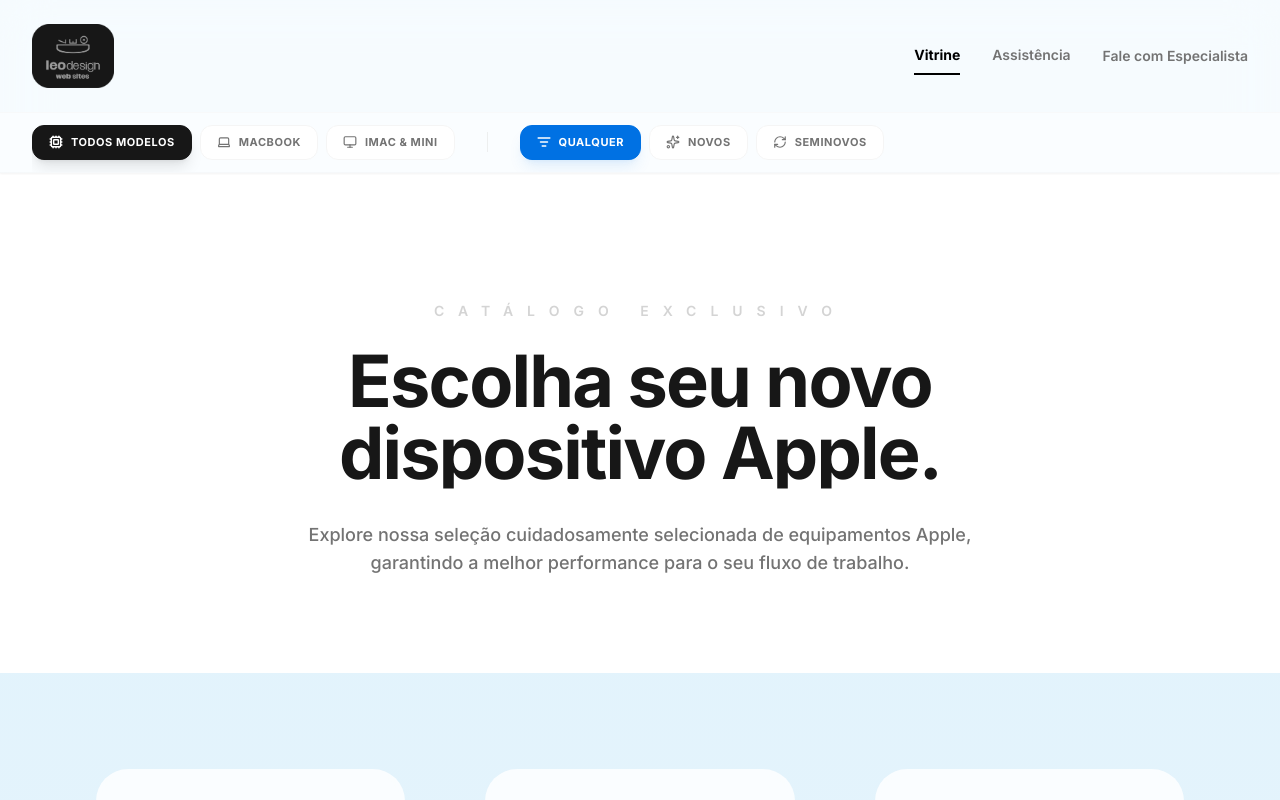
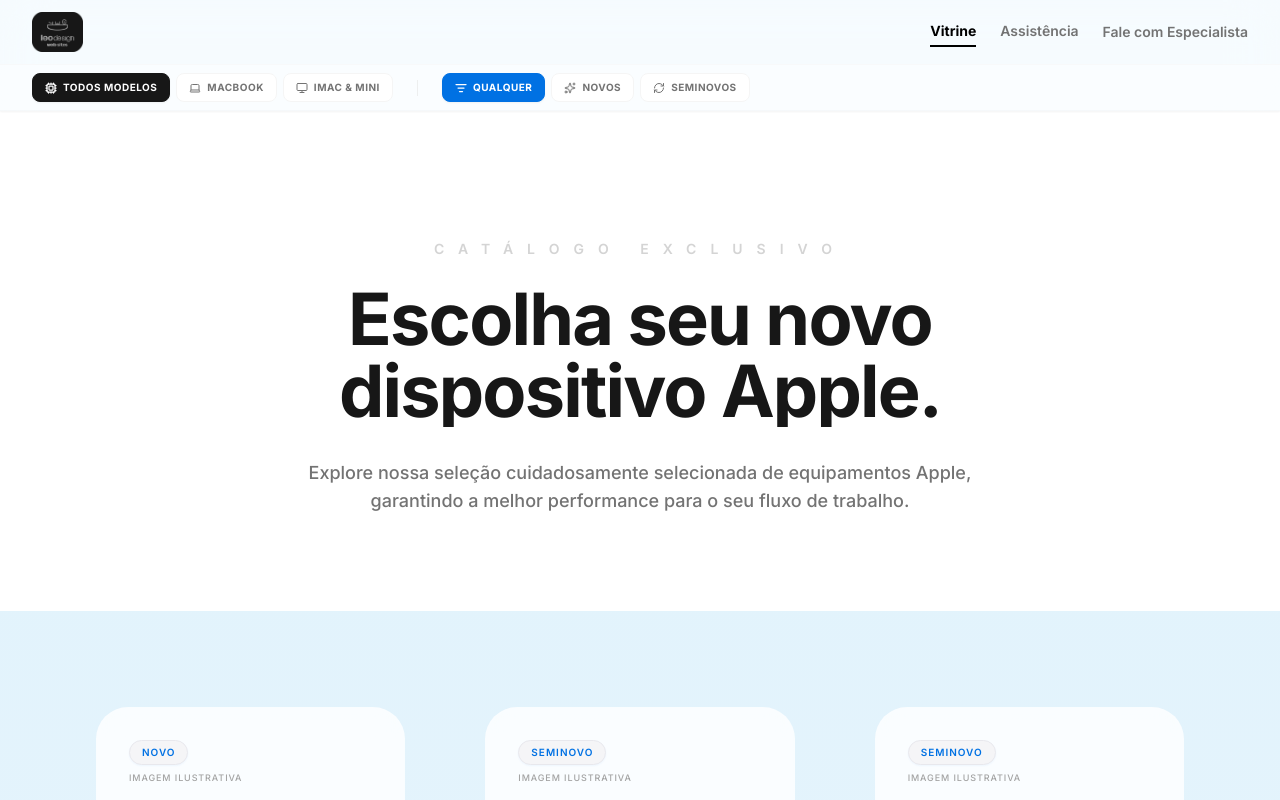
Before and after one commit to LeoMoreiraDesign/sos-assets, a React (Vite) app in the folder pdp-app/: page / in a window 1280 px wide. Shown: the top 800 px of the page. Built offline with nearby package versions, Linux system fonts and the light colour scheme.

Commit message:
style: ultra compact double-tier header to save screen space

```diff
--- a/pdp-app/src/App.jsx
+++ b/pdp-app/src/App.jsx
@@ -54,7 +54,7 @@ function App() {
     <div ref={containerRef} className="min-h-screen font-sans text-apple-gray antialiased bg-gradient-to-b from-[#dff2fc] via-[#f1f8fc] to-white">
       {/* Dynamic Navigation Header */}
       <header className="flex flex-col bg-white/70 backdrop-blur-xl border-b border-neutral-100/50 sticky top-0 z-50 transition-all duration-300 shadow-sm">
-        <div className="p-4 md:p-6 lg:px-8 flex items-center justify-between max-w-7xl mx-auto w-full">
+        <div className="py-2 px-4 md:py-3 md:px-6 lg:px-8 flex items-center justify-between max-w-7xl mx-auto w-full">
           <div className="flex items-center">
             <a
               href="#"
@@ -62,20 +62,20 @@ function App() {
               className="flex items-center justify-center transition-transform hover:scale-105"
               aria-label="Página Inicial - Leo Design"
             >
-              <img src={getImagePath("/Webp_logo_leo_design_web_sites@4x.webp")} alt="Leo Design Logo" className="h-12 md:h-16 w-auto object-contain" />
+              <img src={getImagePath("/Webp_logo_leo_design_web_sites@4x.webp")} alt="Leo Design Logo" className="h-8 md:h-10 w-auto object-contain" />
             </a>
           </div>
 
-          <div className="hidden md:flex items-center gap-8 text-sm font-semibold text-neutral-500">
+          <div className="hidden md:flex items-center gap-6 text-sm font-semibold text-neutral-500">
             <button
               onClick={() => navigateTo('products')}
-              className={`transition-colors py-2 ${currentPage === 'products' ? 'text-apple-black font-bold border-b-2 border-apple-black' : 'hover:text-apple-black border-b-2 border-transparent'}`}
+              className={`transition-colors py-1 ${currentPage === 'products' ? 'text-apple-black font-bold border-b-2 border-apple-black' : 'hover:text-apple-black border-b-2 border-transparent'}`}
             >
               Vitrine
             </button>
             <button
               onClick={() => navigateTo('support')}
-              className={`transition-colors py-2 ${currentPage === 'support' ? 'text-apple-black font-bold border-b-2 border-apple-black' : 'hover:text-apple-black border-b-2 border-transparent'}`}
+              className={`transition-colors py-1 ${currentPage === 'support' ? 'text-apple-black font-bold border-b-2 border-apple-black' : 'hover:text-apple-black border-b-2 border-transparent'}`}
             >
               Assistência
             </button>
@@ -86,57 +86,57 @@ function App() {
           <div className="md:hidden flex items-center gap-2">
             <button
               onClick={() => navigateTo('support')}
-              className="px-3 py-1.5 text-xs font-semibold text-[#0071e3] bg-[#0071e3]/5 border border-[#0071e3]/10 rounded-lg"
+              className="px-3 py-1 text-xs font-semibold text-[#0071e3] bg-[#0071e3]/5 border border-[#0071e3]/10 rounded-lg"
             >
               Suporte
             </button>
           </div>
         </div>
 
-        {/* Integrated Filter Bar */}
+        {/* Integrated Filter Bar - Ultra Compact */}
         {currentPage === 'products' && (
           <div className="border-t border-neutral-100/50 bg-white/40">
             <div className="max-w-7xl mx-auto px-4 md:px-6 lg:px-8">
-              <div className="flex items-center gap-4 md:gap-8 py-3 overflow-x-auto no-scrollbar scroll-smooth">
+              <div className="flex items-center gap-4 md:gap-6 py-1.5 md:py-2 overflow-x-auto no-scrollbar scroll-smooth">
 
                 {/* Types Group */}
-                <div className="flex items-center gap-1.5 md:gap-2 pr-4 md:pr-0">
+                <div className="flex items-center gap-1.5 pr-4 md:pr-0">
                   {types.map((type) => (
                     <button
                       key={type.id}
                       onClick={() => setActiveType(type.id)}
-                      className={`flex items-center gap-2 px-3 md:px-4 py-1.5 md:py-2 rounded-xl transition-all duration-300 whitespace-nowrap border ${
+                      className={`flex items-center gap-1.5 px-3 py-1 md:py-1.5 rounded-lg transition-all duration-300 whitespace-nowrap border ${
                         activeType === type.id
-                          ? 'bg-neutral-900 text-white border-neutral-900 shadow-lg shadow-black/10'
+                          ? 'bg-neutral-900 text-white border-neutral-900 shadow-sm'
                           : 'bg-white text-neutral-500 border-neutral-100 hover:border-neutral-300'
                       }`}
                       aria-label={`Filtrar por ${type.name}`}
                     >
-                      <type.icon size={14} strokeWidth={activeType === type.id ? 2.5 : 2} />
-                      <span className="text-[10px] md:text-[11px] font-bold uppercase tracking-wider">
+                      <type.icon size={12} strokeWidth={activeType === type.id ? 2.5 : 2} />
+                      <span className="text-[10px] font-bold uppercase tracking-wider">
                         {type.name}
                       </span>
                     </button>
                   ))}
                 </div>
 
-                <div className="hidden md:block w-px h-5 bg-neutral-200/60"></div>
+                <div className="hidden md:block w-px h-4 bg-neutral-200/60"></div>
 
                 {/* Conditions Group */}
-                <div className="flex items-center gap-1.5 md:gap-2">
+                <div className="flex items-center gap-1.5">
                   {conditions.map((cond) => (
                     <button
                       key={cond.id}
                       onClick={() => setActiveCondition(cond.id)}
-                      className={`flex items-center gap-2 px-3 md:px-4 py-1.5 md:py-2 rounded-xl transition-all duration-300 whitespace-nowrap border ${
+                      className={`flex items-center gap-1.5 px-3 py-1 md:py-1.5 rounded-lg transition-all duration-300 whitespace-nowrap border ${
                         activeCondition === cond.id
-                          ? 'bg-[#0071e3] text-white border-[#0071e3] shadow-lg shadow-[#0071e3]/10'
+                          ? 'bg-[#0071e3] text-white border-[#0071e3] shadow-sm'
                           : 'bg-white text-neutral-500 border-neutral-100 hover:border-neutral-300'
                       }`}
                       aria-label={`Filtrar por condição ${cond.name}`}
                     >
-                      <cond.icon size={14} strokeWidth={activeCondition === cond.id ? 2.5 : 2} />
-                      <span className="text-[10px] md:text-[11px] font-bold uppercase tracking-wider">
+                      <cond.icon size={12} strokeWidth={activeCondition === cond.id ? 2.5 : 2} />
+                      <span className="text-[10px] font-bold uppercase tracking-wider">
                         {cond.name}
                       </span>
                     </button>
```
Also changed, not shown: 6 other files (tests, documents, lock files or other folders).
